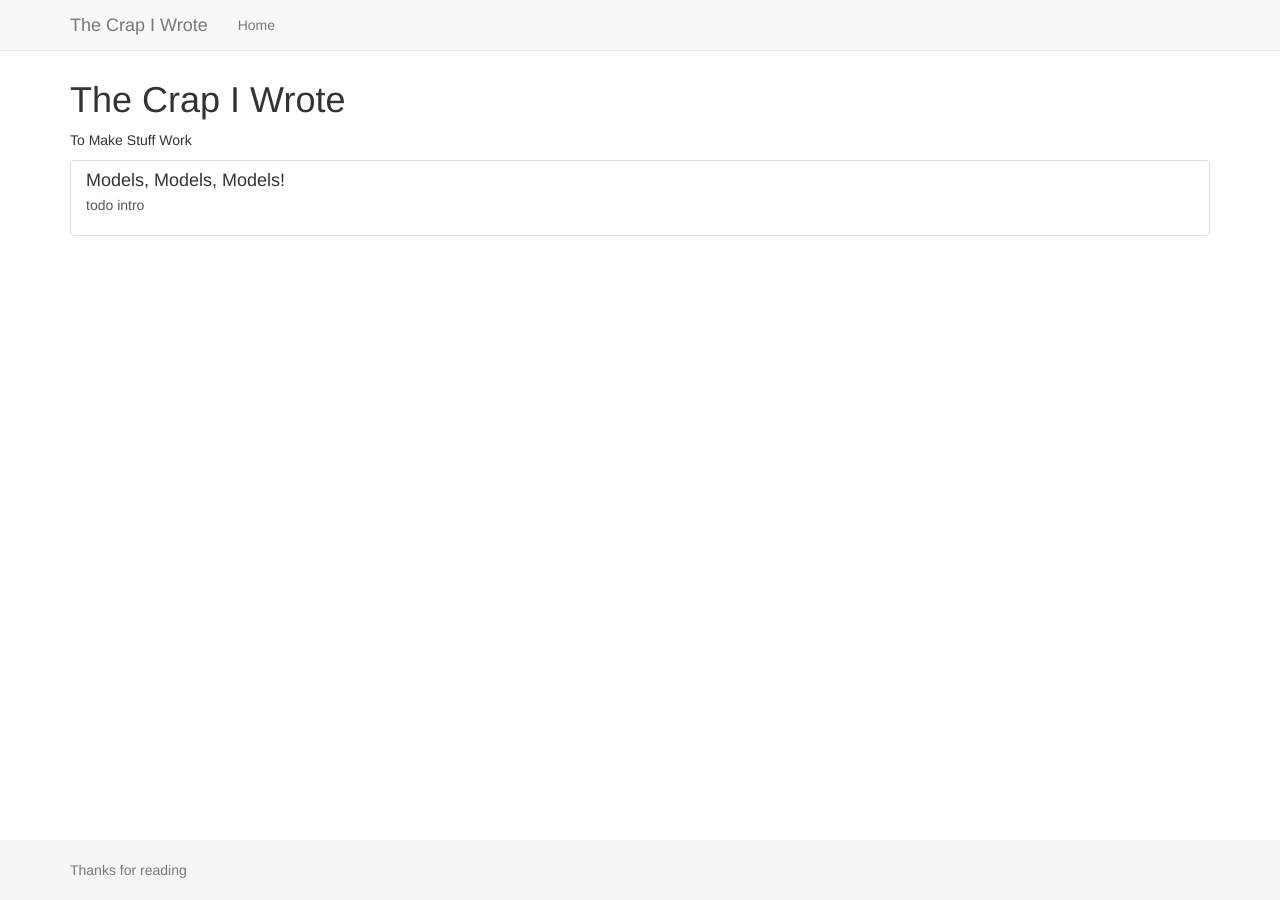
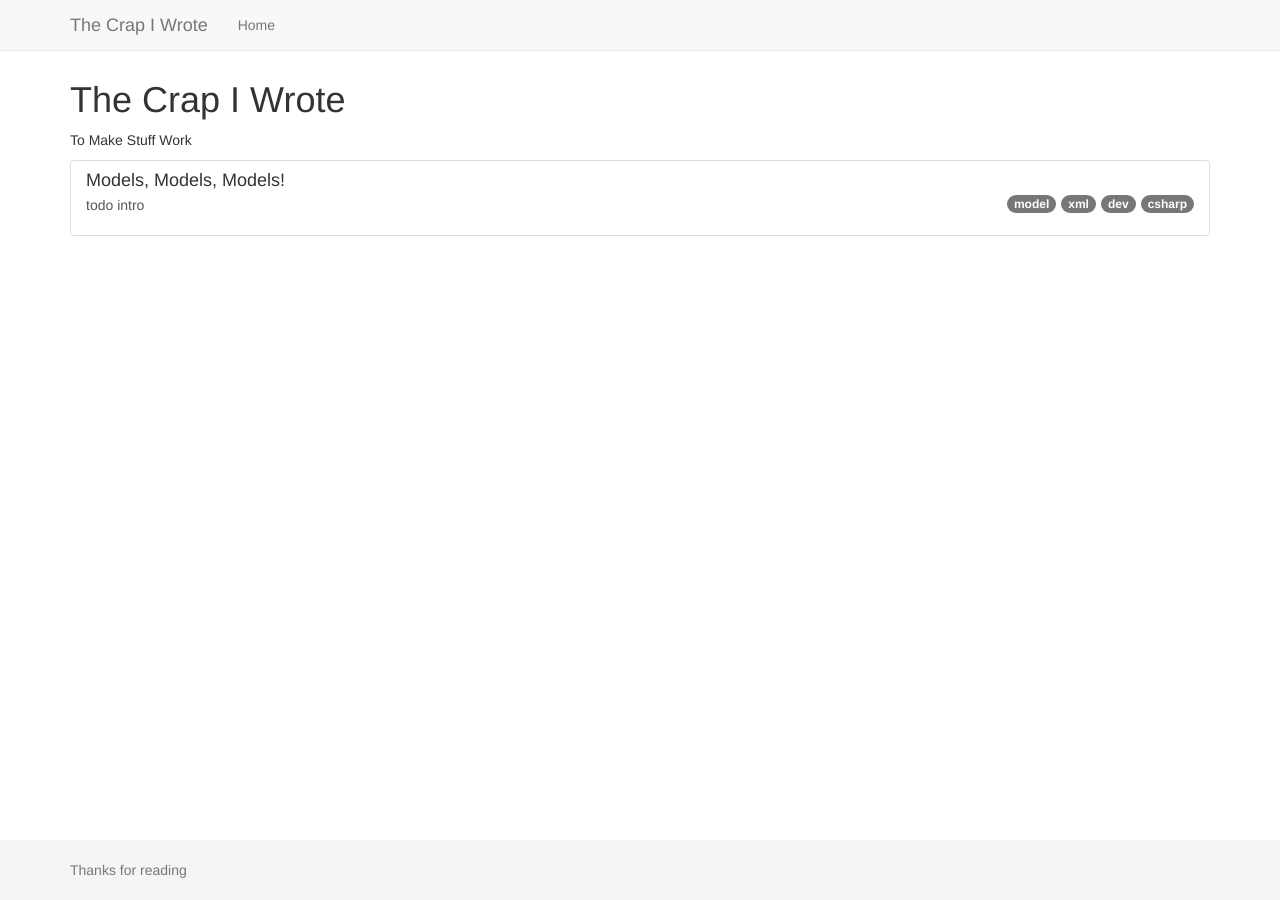
Before and after one commit to the-crap-i-wrote/the-crap-i-wrote.github.io, a Jekyll site: the page built from index.html, in a window 1280 px wide. Built offline with Jekyll 4.4.1, drawn with Linux system fonts in a browser that asks for light colours.

Commit message:
Update index.html

```diff
--- a/index.html
+++ b/index.html
@@ -11,8 +11,8 @@ navigation_weight: 1
     {% for post in site.posts %}
     <a href="{{ post.url }}" class="list-group-item">
         <h4 class="list-group-item-heading">{{ post.title }}</h4>
-        {% for category in post.categories %}
-        <span class="badge">{{ category }}</span>
+        {% for tag in post.tags %}
+        <span class="badge">{{ tag }}</span>
         {% endfor %}
         <p class="list-group-item-text">{{ post.excerpt }}</p>
     </a>
```
